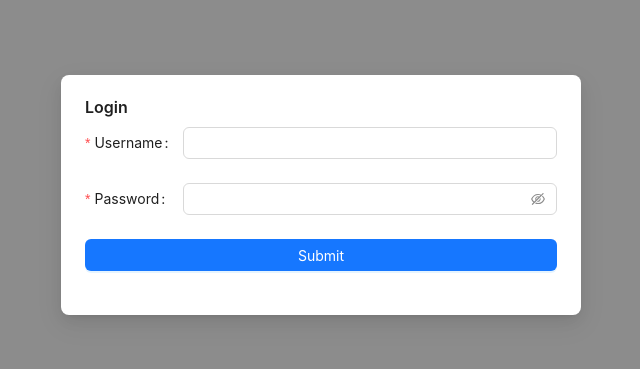
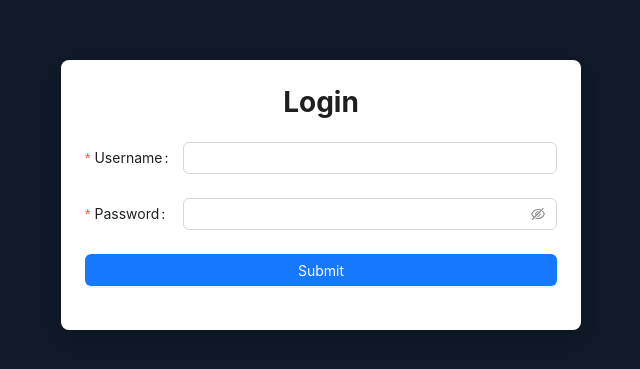
Before and after one commit to SupaJuke/Deviner, a React (Vite) app in the folder react/: page / in a window 1280 px wide. Shown: the part 205-574 px from the top of the page, without its empty margins (319-959 px from the left). Built offline with nearby package versions, Linux system fonts and the light colour scheme.

Commit message:
feat: implement context

```diff
--- a/react/index.html
+++ b/react/index.html
@@ -2,9 +2,16 @@
 <html lang="en">
   <head>
     <meta charset="UTF-8" />
-    <link rel="icon" type="image/svg+xml" href="src/assets/Soup.png" />
+    <link rel="icon" type="image/svg+xml" href="src/assets/Soup.jpg" />
     <meta name="viewport" content="width=device-width, initial-scale=1.0" />
     <title>Indovinare</title>
+    <style>
+      html, body {
+        padding: 0;
+        margin: 0;
+        font-family: system-ui;
+      }
+    </style>
   </head>
   <body>
     <div id="root"></div>
--- a/react/src/App.tsx
+++ b/react/src/App.tsx
@@ -1,95 +1,17 @@
-import React, { useEffect, useState } from "react";
-import { Button, Modal, Form, Input } from "antd";
-
-interface Credential {
-  username: string;
-  password: string;
-}
-
-interface Response {
-  success: boolean;
-  message: string;
-  token: string;
-}
+import React, { useState } from "react";
+import LoginModal from "./components/Login";
+import Guess from "./components/Guess";
+import TokenContext from "./context";
 
 const App: React.FC<{}> = () => {
-  const [isModalOpen, setIsModalOpen] = useState(false);
-  const showModal = (bool: boolean) => {
-    setIsModalOpen(bool);
-  };
-
-  useEffect(() => {
-    showModal(true);
-  }, []);
-
-  const post = async (url: string, cred: Credential): Promise<Response> => {
-    const res = await fetch(url, {
-      method: "POST",
-      body: JSON.stringify(cred),
-      headers: {
-        "Content-Type": "application/json",
-      },
-    });
-    return res.json();
-  };
-
-  const onFinish = async (cred: Credential) => {
-    const url = "http://localhost:8080/login";
-    const res = await post(url, cred);
-    console.log(res);
-    if (res.success) {
-      showModal(false);
-    }
-  };
-
-  const loginForm = () => (
-    <Form
-      name="basic"
-      labelCol={{ span: 5 }}
-      initialValues={{ remember: true }}
-      onFinish={onFinish}
-      autoComplete="off"
-      labelAlign="left"
-    >
-      <Form.Item
-        label="Username"
-        name="username"
-        rules={[{ required: true, message: "Please input your username!" }]}
-      >
-        <Input />
-      </Form.Item>
-
-      <Form.Item
-        label="Password"
-        name="password"
-        rules={[{ required: true, message: "Please input your password!" }]}
-      >
-        <Input.Password />
-      </Form.Item>
-
-      <Form.Item style={{ width: "100%" }}>
-        <Button type="primary" htmlType="submit" style={{ width: "100%" }}>
-          Submit
-        </Button>
-      </Form.Item>
-    </Form>
-  );
+  const [token, setToken] = useState("");
+  const context = { token, setToken };
 
   return (
-    <>
-      <Modal
-        title="Login"
-        maskClosable={false}
-        open={isModalOpen}
-        closable={false}
-        centered={true}
-        destroyOnClose={true}
-        bodyStyle={{ width: "100%" }}
-        footer={null}
-      >
-        {loginForm()}
-      </Modal>
-    </>
+    <TokenContext.Provider value={context}>
+      <LoginModal />
+      <Guess />
+    </TokenContext.Provider>
   );
 };
 
--- /dev/null
+++ b/react/src/components/Guess.tsx
@@ -0,0 +1,26 @@
+import { useContext } from "react";
+import TokenContext from "../context";
+
+const Guess: React.FC = () => {
+  const token = useContext(TokenContext).token;
+  return (
+    <div
+      style={{
+        display: "flex",
+        width: "100%",
+        height: "100vh",
+        background: "#1c2e4a",
+        color: "white",
+        fontSize: "3em",
+        alignItems: "center",
+        justifyContent: "center",
+      }}
+    >
+      <p style={{ width: "50%", wordBreak: "break-all", textAlign: "center" }}>
+        {token}
+      </p>
+    </div>
+  );
+};
+
+export default Guess;
--- /dev/null
+++ b/react/src/components/Login.tsx
@@ -0,0 +1,100 @@
+import { useState, useContext, useEffect } from "react";
+import { Button, Modal, Form, Input } from "antd";
+import TokenContext from "../context";
+
+interface Credential {
+  username: string;
+  password: string;
+}
+
+interface Response {
+  success: boolean;
+  message: string;
+  token?: string;
+}
+
+const LoginModal: React.FC = () => {
+  const [isModalOpen, setIsModalOpen] = useState(false);
+  const setToken = useContext(TokenContext).setToken;
+
+  const showModal = (bool: boolean) => {
+    setIsModalOpen(bool);
+  };
+
+  useEffect(() => {
+    showModal(true);
+  }, []);
+
+  const post = async (url: string, cred: Credential): Promise<Response> => {
+    const res = await fetch(url, {
+      method: "POST",
+      body: JSON.stringify(cred),
+      headers: {
+        "Content-Type": "application/json",
+      },
+    });
+    return res.json();
+  };
+
+  const onFinish = async (cred: Credential) => {
+    const url = "http://localhost:8080/login";
+    const res = await post(url, cred);
+    console.log(res);
+    if (res.token) {
+      setToken(res.token);
+      showModal(false);
+    }
+  };
+
+  const loginForm = () => (
+    <Form
+      name="basic"
+      labelCol={{ span: 5 }}
+      initialValues={{ remember: true }}
+      onFinish={onFinish}
+      autoComplete="off"
+      labelAlign="left"
+    >
+      <Form.Item
+        label="Username"
+        name="username"
+        rules={[{ required: true, message: "Please input your username!" }]}
+      >
+        <Input />
+      </Form.Item>
+
+      <Form.Item
+        label="Password"
+        name="password"
+        rules={[{ required: true, message: "Please input your password!" }]}
+      >
+        <Input.Password />
+      </Form.Item>
+
+      <Form.Item style={{ width: "100%" }}>
+        <Button type="primary" htmlType="submit" style={{ width: "100%" }}>
+          Submit
+        </Button>
+      </Form.Item>
+    </Form>
+  );
+
+  return (
+    <Modal
+      maskClosable={false}
+      open={isModalOpen}
+      closable={false}
+      centered={true}
+      destroyOnClose={true}
+      bodyStyle={{ width: "100%" }}
+      footer={null}
+    >
+      <center>
+        <h1 style={{ marginTop: "0em" }}>Login</h1>
+      </center>
+      {loginForm()}
+    </Modal>
+  );
+};
+
+export default LoginModal;
--- /dev/null
+++ b/react/src/context.ts
@@ -0,0 +1,8 @@
+import { createContext } from "react";
+
+const TokenContext = createContext({
+  token: "",
+  setToken: (_: string) => {},
+});
+
+export default TokenContext;
```
Also changed, not shown: react/src/assets/Soup.png (deleted).
